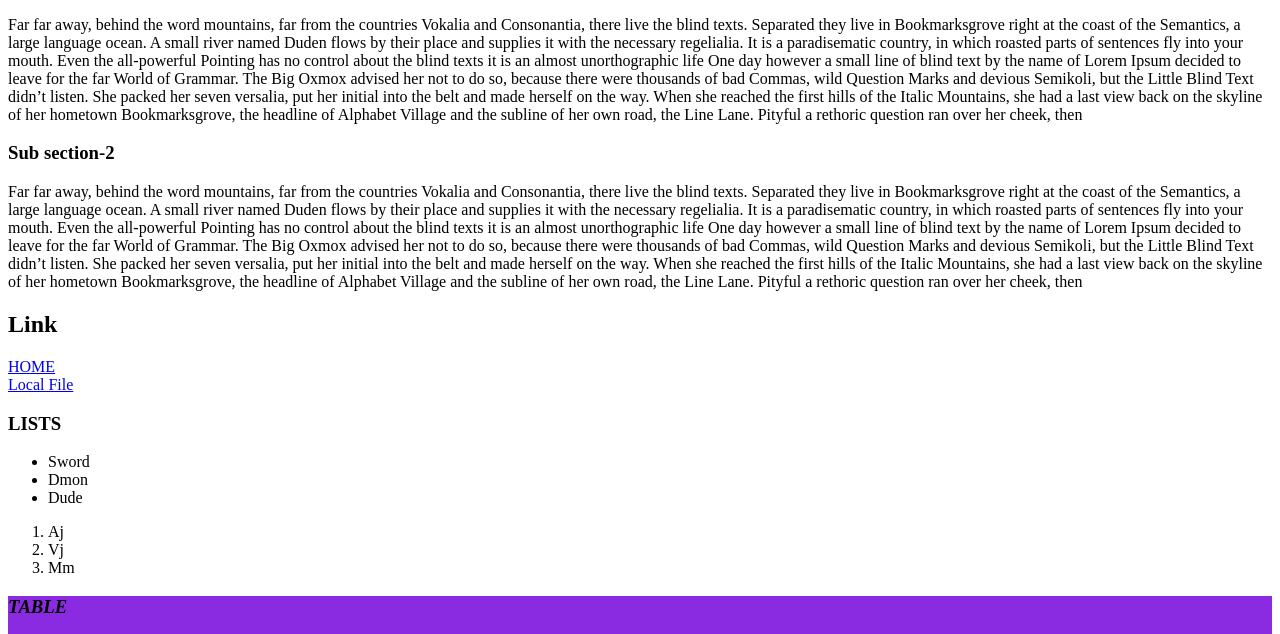
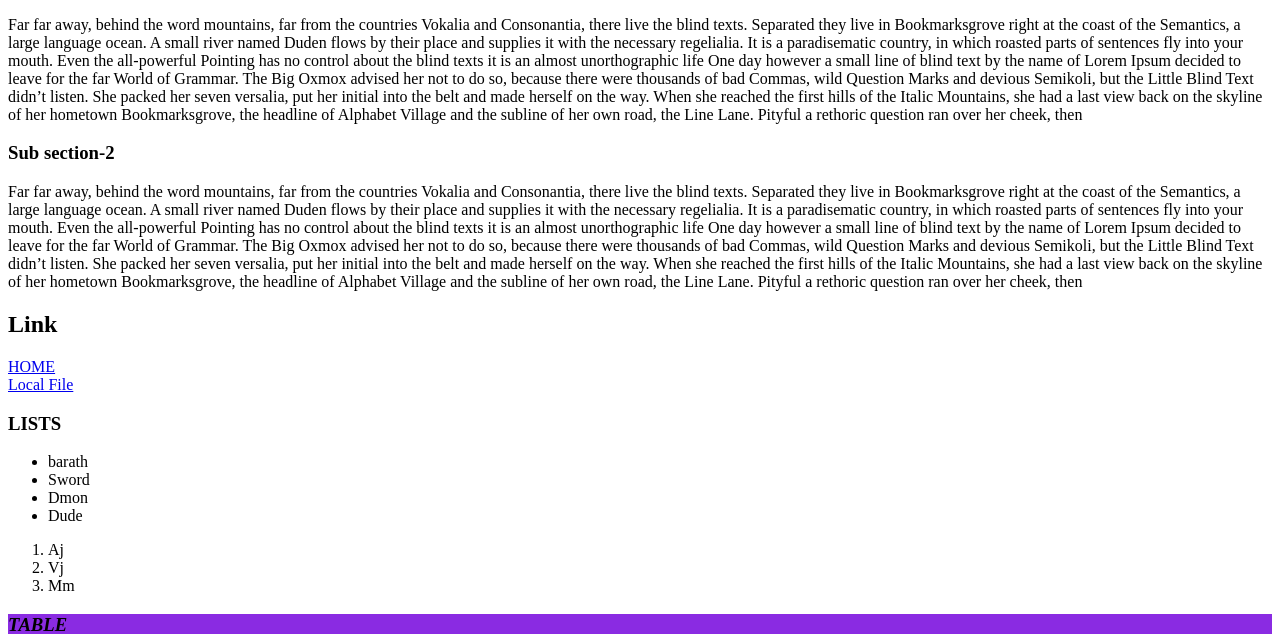
Before and after one commit to SwordBTW/HTML-CSS, a plain HTML site: page LessonOne/Index.html in a window 1280 px wide. Shown: the part 105-739 px from the top of the page. Drawn offline with Linux system fonts and the light colour scheme.

Commit message:
10/12/2024

```diff
--- a/LessonOne/Index.html
+++ b/LessonOne/Index.html
@@ -18,6 +18,7 @@
 <a href="./Ak.txt">Local File</a>
 <h3> LISTS</h3>
 <ul>
+    <li>barath</li>
     <li>Sword</li>
     <li>Dmon</li>
     <li>Dude</li>
```
